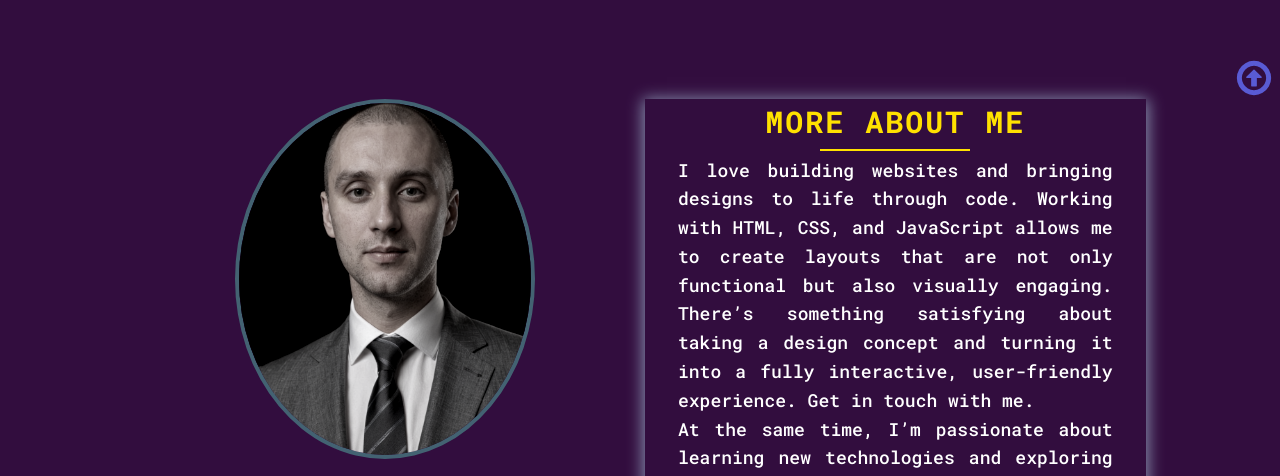
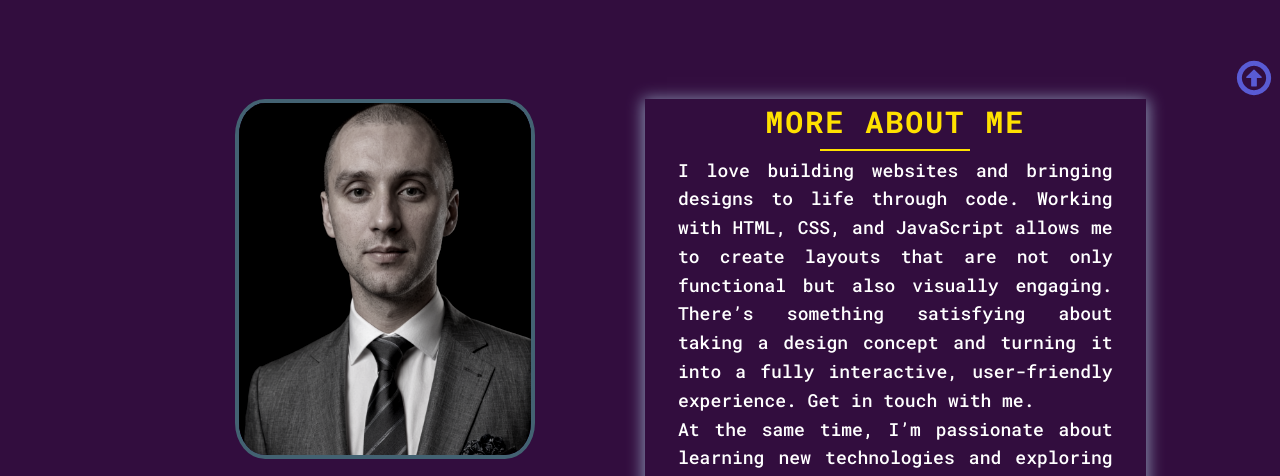
Before and after one commit to aliaksei-siniauski/myPortfolioProject, a website with bundled scripts: page index.html in a window 1280 px wide. Shown: the part 662-1138 px from the top of the page. Built offline with nearby package versions, Linux system fonts and the light colour scheme; a web font is replaced by a local one.

Commit message:
Enhance article styling with updated border-radius and object-fit properties

```diff
--- a/src/scss/main.css
+++ b/src/scss/main.css
@@ -363,6 +363,8 @@ article {
   border-radius: 50%;
   object-fit: cover;
   border: 4px solid #0077b6;
+  object-fit: cover;
+  border-radius: 10%;
   -webkit-animation: filter-animation 5s infinite;
   animation: filter-animation 5s infinite;
 }
```
